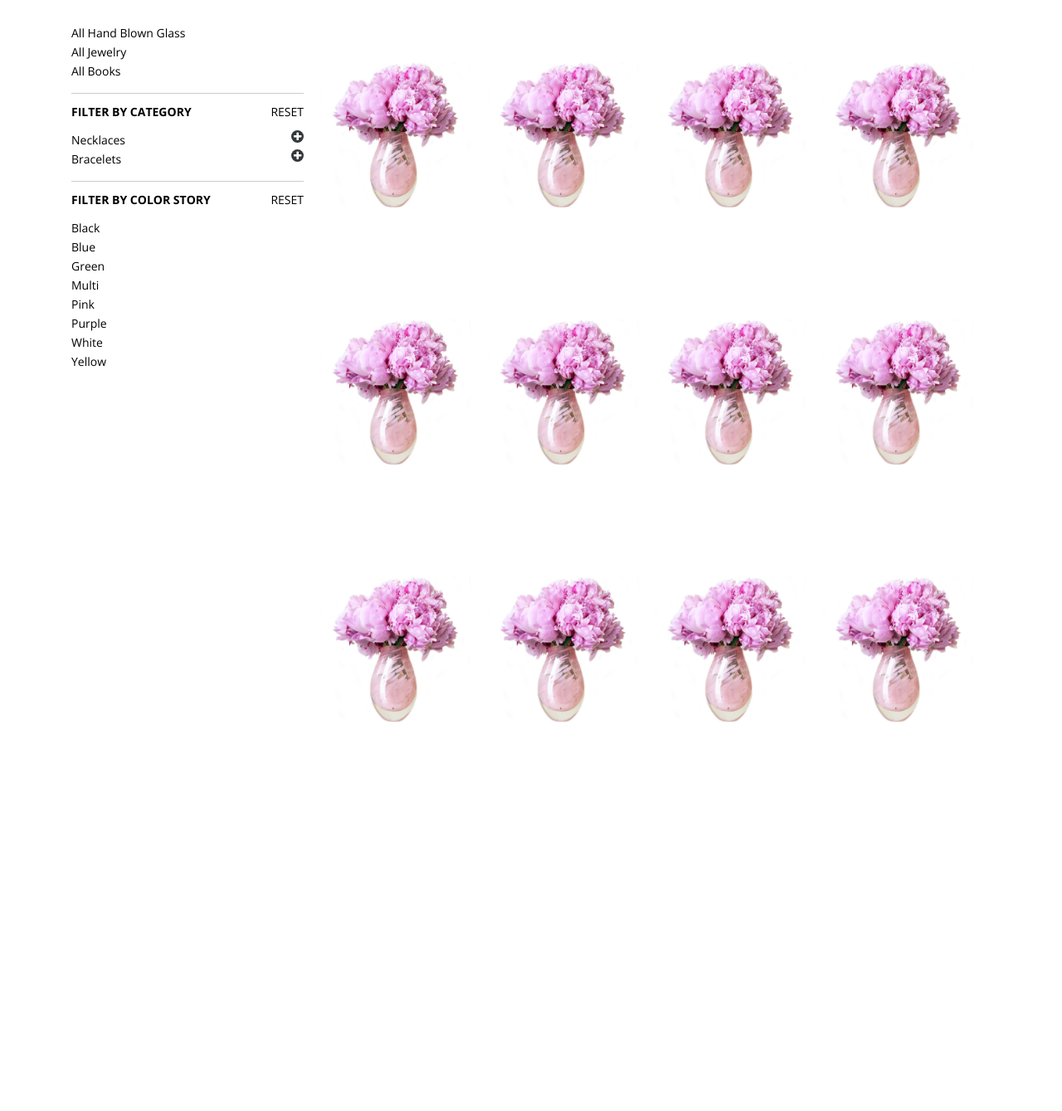
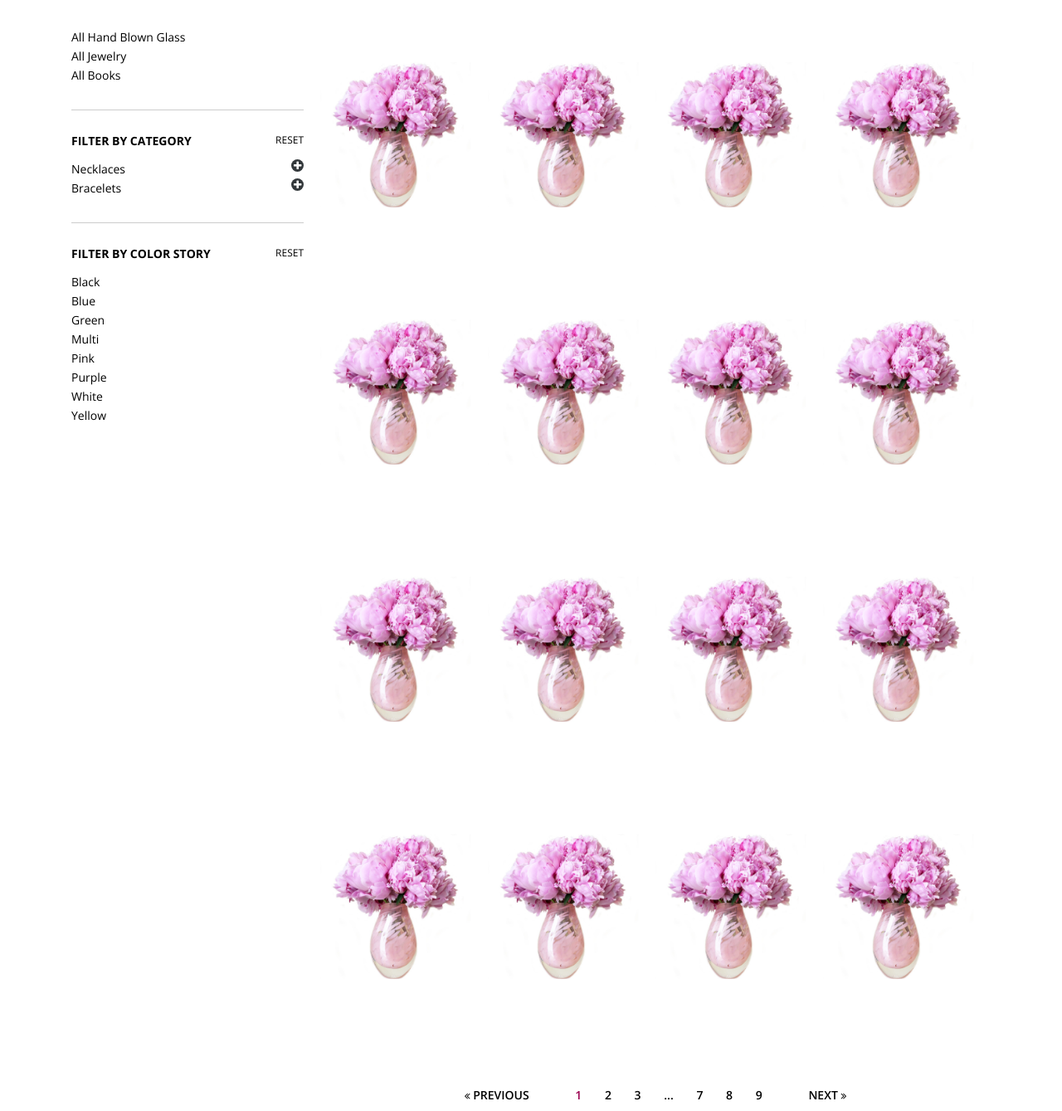
Before and after one commit to ricardovalquin/cherly-saban, a website: page app/listing.html in a window 1280 px wide. Shown: the part 121-1460 px from the top of the page at 83% size. Before the commit the page ends 1124 px from the top, so only its background shows below. Drawn offline with nearby package versions, Linux system fonts and the light colour scheme; files that its build step writes are made by us from their sources; a web font is replaced by a local one.

Commit message:
Feedback items

```diff
--- a/app/assets/css/_commons.scss
+++ b/app/assets/css/_commons.scss
@@ -27,6 +27,9 @@ html {font-size: 62.5%;}
   }
 }
 
+ul {
+  list-style-type: none;
+}
 //colors:
 
 //landing-page
--- a/app/assets/css/_listing.scss
+++ b/app/assets/css/_listing.scss
@@ -118,7 +118,6 @@
   width: 152.25px;
   z-index: 1;
 
-
   ul {
     list-style-type: none;
     padding-left: 1rem;
@@ -140,7 +139,7 @@
   -webkit-box-shadow: 1px 1px 42px 6px rgba(0, 0, 0, 0.19);
   -moz-box-shadow: 1px 1px 42px 6px rgba(0, 0, 0, 0.19);
   box-shadow: 1px 1px 42px 6px rgba(0, 0, 0, 0.19);
-  margin: 2rem 0;
+  margin: 1rem 0;
   position: absolute;
   width: 300px;
   z-index: 2;
@@ -158,8 +157,8 @@
   .filter-block {
     border-bottom: 1px solid #cccccc;
     font-size: 1.4rem;
-    padding-top: 1.5rem;
-    padding-bottom: 1.5rem;
+    padding-top: 3rem;
+    padding-bottom: 3rem;
 
     &:last-child {
       border-bottom: none;
@@ -174,9 +173,9 @@
       }
 
       .reset {
+        cursor: pointer;
         float: right;
-        cursor: pointer;
-
+        font-size: 1.2rem;
         &:hover {
           color: $secondary-color;
         }
@@ -191,6 +190,15 @@
       list-style-type: none;
 
       .filter {
+
+        .expander-wp {
+          &:hover {
+            .filter-expander {
+              background-color: $secondary-color;
+            }
+          }
+        }
+
         .filter-expander {
           background-color: #33383B;
           border-radius: 50%;
@@ -231,7 +239,7 @@
         &:hover {
           cursor: pointer;
 
-          .filter-title{
+          .filter-title {
             color: $secondary-color;
           }
         }
@@ -304,7 +312,7 @@
         width: 50%;
       }
 
-      @media screen and (min-width:  $md-min-width) {
+      @media screen and (min-width: $md-min-width) {
         min-height: 360px;
         vertical-align: top;
 
@@ -334,7 +342,6 @@
         min-height: 270px;
         width: 22%;
       }
-
 
       .img-wp {
         margin-bottom: 2rem;
@@ -371,3 +378,88 @@
     }
   }
 }
+
+.pagination-wp {
+  font-size: 1.8rem;
+  @media screen and (min-width: $lg-min-width) {
+    font-size: 1.4rem;
+  }
+  margin: 4rem 0;
+  text-align: center;
+
+  .controls {
+    font-weight: 600;
+
+    .prev-btn {
+      margin-right: 1rem;
+      @media screen and (min-width: $md-min-width) {
+        margin-right: 2rem;
+      }
+      @media screen and (min-width: $lg-min-width) {
+        margin-right: 4rem;
+      }
+
+      &:hover {
+        color: $secondary-color;
+        cursor: pointer;
+      }
+
+      i {
+        @media screen and (min-width: $lg-min-width) {
+          font-size: 1.2rem;
+        }
+      }
+    }
+
+    .pages-list {
+      display: inline-block;
+    }
+
+    .page {
+      display: inline-block;
+      padding: 0 0.2rem;
+      @media screen and (min-width: $md-min-width) {
+        padding: 0 0.6rem;
+      }
+      @media screen and (min-width: $lg-min-width) {
+        padding: 0 1.2rem;
+      }
+
+      &:hover {
+        color: $secondary-color;
+        cursor: pointer;
+      }
+
+      &.active {
+        color: $secondary-color;
+      }
+    }
+
+    .page-doter {
+      &:hover {
+        cursor: pointer;
+      }
+    }
+
+    .next-btn {
+      margin-left: 1rem;
+      @media screen and (min-width: $md-min-width) {
+        margin-left: 2rem;
+      }
+      @media screen and (min-width: $lg-min-width) {
+        margin-left: 4rem;
+      }
+
+      &:hover {
+        color: $secondary-color;
+        cursor: pointer;
+      }
+
+      i {
+        @media screen and (min-width: $lg-min-width) {
+          font-size: 1.2rem;
+        }
+      }
+    }
+  }
+}
--- a/app/assets/listing.js
+++ b/app/assets/listing.js
@@ -40,7 +40,7 @@ $('.reset').click(function () {
   selectedFilters.removeClass('filter-active');
 });
 
-$('.filter-expander').click(function () {
+$('.expander-wp').click(function () {
   var expander = $(this);
   var icon = $(this).find('.expander-filter-icon');
   var parentNode = $(expander[0].parentElement);
--- a/app/listing.html
+++ b/app/listing.html
@@ -67,7 +67,12 @@
         </div>
         <ul class="filters">
           <li class="filter">
-            <span class="filter-title">Necklaces</span> <span class="filter-expander"><i class="expander-filter-icon fa fa-plus"></i></span>
+            <div class="expander-wp">
+              <span class="filter-title">Necklaces</span>
+              <span class="filter-expander">
+                <i class="expander-filter-icon fa fa-plus"></i>
+              </span>
+            </div>
             <ul class="second-level-filter">
               <li class="secondary-filter single-filter"><span class="secondary-filter-title">Some Necklaces </span><i
                 class="fa fa-close"></i></li>
@@ -76,7 +81,12 @@
             </ul>
           </li>
           <li class="filter">
-            <span class="filter-title">Bracelets</span> <span class="filter-expander"><i class="expander-filter-icon fa fa-plus"></i></span>
+            <div class="expander-wp">
+              <span class="filter-title">Bracelets</span>
+              <span class="filter-expander">
+                <i class="expander-filter-icon fa fa-plus"></i>
+              </span>
+            </div>
             <ul class="second-level-filter">
               <li class="secondary-filter single-filter"><span class="secondary-filter-title">Stretchy </span><i
                 class="fa fa-close"></i></li>
@@ -238,8 +248,66 @@
             </div>
           </div>
         </a>
+        <a href="">
+          <div class="product-wp">
+            <div class="img-wp">
+              <img src="/assets/img/product.png" alt="product image ">
+            </div>
+            <div class="text-wp">
+              <p class="product-title">Title of the product</p>
+              <p class="product-price">$55.00</p>
+            </div>
+          </div>
+        </a>
+        <a href="">
+          <div class="product-wp">
+            <div class="img-wp">
+              <img src="/assets/img/product.png" alt="product image ">
+            </div>
+            <div class="text-wp">
+              <p class="product-title">Title of the product</p>
+              <p class="product-price">$55.00</p>
+            </div>
+          </div>
+        </a>
+        <a href="">
+          <div class="product-wp">
+            <div class="img-wp">
+              <img src="/assets/img/product.png" alt="product image ">
+            </div>
+            <div class="text-wp">
+              <p class="product-title">Title of the product</p>
+              <p class="product-price">$55.00</p>
+            </div>
+          </div>
+        </a>
+        <a href="">
+          <div class="product-wp">
+            <div class="img-wp">
+              <img src="/assets/img/product.png" alt="product image ">
+            </div>
+            <div class="text-wp">
+              <p class="product-title">Title of the product</p>
+              <p class="product-price">$55.00</p>
+            </div>
+          </div>
+        </a>
       </div>
-      <div class="pagination"></div>
+      <div class="pagination-wp">
+        <div class="controls">
+          <span class="prev-btn"><i class="fa fa-angle-double-left"></i> PREVIOUS</span>
+          <ul class="pages-list">
+            <li class="page active">1</li>
+            <li class="page">2</li>
+            <li class="page">3</li>
+            <li class="page page-doter">...</li>
+            <li class="page">7</li>
+            <li class="page">8</li>
+            <li class="page">9</li>
+          </ul>
+          <span class="next-btn">NEXT <i class="fa fa-angle-double-right"></i></span>
+        </div>
+      </div>
     </section>
   </div>
 </div>
```
Also changed, not shown: app/assets/css/default.css.
